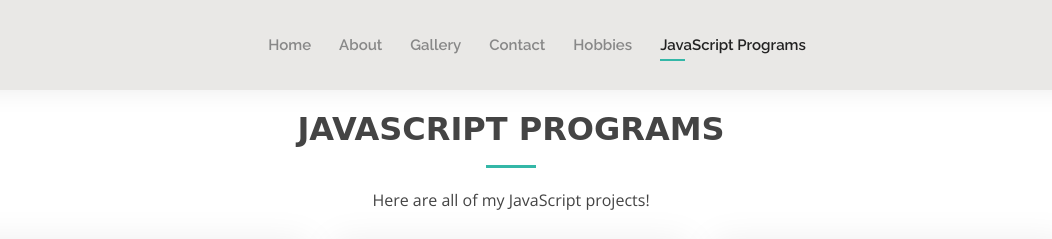
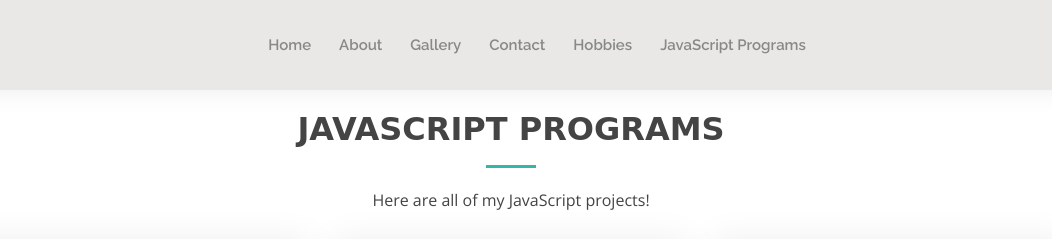
Before and after one commit to ArtsyTigerVII/My-Personal-Website, a plain HTML site: page js.html in a window 1280 px wide. Shown: the top 239 px of the page, 129-1181 px from the left. Drawn offline with nearby package versions, Linux system fonts and the light colour scheme.

Commit message:
Update js.html

```diff
--- a/js.html
+++ b/js.html
@@ -114,7 +114,7 @@
           <li><a href="portfolio.html">Gallery</a></li>
           <li><a href="contact.html">Contact</a></li>
           <li><a href="hobbies.html">Hobbies</a></li>
-          <li><a class="active" href="js.html">JavaScript Programs</a></li>
+          <li><a href="js.html">JavaScript Programs</a></li>
         </ul>
         <i class="bi bi-list mobile-nav-toggle"></i>
       </nav><!-- .navbar -->
```
